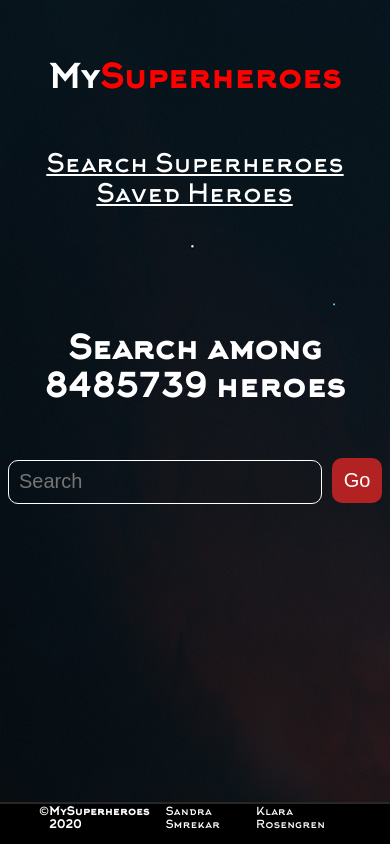
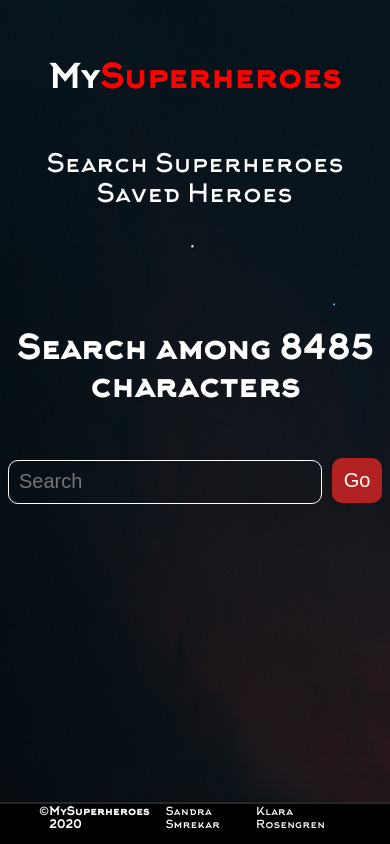
Before and after one commit to klaraingela/project-group04, a React (Create React App) app: page / in a window 390 px wide. Built offline with nearby package versions, Linux system fonts and the light colour scheme.

Commit message:
Tog bort kommentarer

```diff
--- a/src/components/Nav.css
+++ b/src/components/Nav.css
@@ -1,18 +1,6 @@
-/*Phone
-@media screen and (max-width: 600px) {
 
-  .navbar  {
-    flex-direction: column;
-  }
 
-  #links {
-    flex-direction: column;
-  }
-
-}
-*/
-
-/*Tablet*/
+/*Tablet + phone */
 @media screen and (max-width: 900px ) {
 
   .navbar #links {
@@ -32,10 +20,9 @@
   #savedHeroes {
     align-self: center;
     margin-left: 50px;
-    text-decoration: underline;
+  }
 
-  }
-  #searchHeroes {
+  .navbar a:hover{
     text-decoration: underline;
   }
 
@@ -48,9 +35,8 @@
   }
 
 }
-
+/*Desktop*/
 @media screen and (min-width: 900px) {
-
   .navbar #links {
     flex-grow: 1;
     justify-content: flex-end;
@@ -59,8 +45,6 @@
   #searchHeroes {
     margin-right: 20px;
   }
-
-
 }
 
 .navbar{
@@ -68,7 +52,6 @@
   margin-top: 40px;
   margin-left: 40px;
   margin-right: 40px;
-
 }
 
 .navbar a{
@@ -87,13 +70,6 @@
 
 
 }
-
-/*
-.navbar #savedHeroes {
-  margin-left: 100px;
-}
-*/
-
 
 .navbar #Superheroes{
   cursor: default;
--- a/src/components/Saved.css
+++ b/src/components/Saved.css
@@ -1,4 +1,3 @@
-/*LÄGGA TILL STYLING PÅ TITEL FÖR SIDAN OCH ANNAT KANSKE*/
 
 .saved h2 {
   color: white;
--- a/src/components/Search.js
+++ b/src/components/Search.js
@@ -16,7 +16,7 @@ function Search(props){
 
   return(
     <div className="search-input">
-      <h1>Search among 8485739 heroes</h1>
+      <h1>Search among 8485 characters</h1>
       <div className="search-button">
         <input placeholder="Search" onChange={event=>setInput(event.target.value)}
           value={input} onKeyPress={event => {if (event.key === 'Enter') {search()}}}>
@@ -49,7 +49,6 @@ function SearchApp(){
         console.log('ja');
         setMessage('No result');
 
-        //alert("No result");
       }else{
         setMessage('');
       }
```
